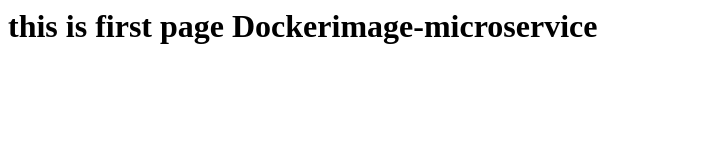
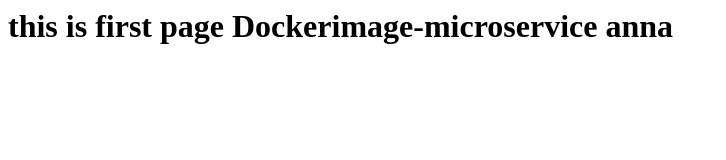
Before and after one commit to nages103/stastic, a plain HTML site: page index.html in a window 1280 px wide. Shown: the whole page, without its empty margins (0-726 px from the left). Drawn offline with Linux system fonts and the light colour scheme.

Commit message:
Update index.html

```diff
--- a/index.html
+++ b/index.html
@@ -1 +1 @@
-<h1>this is first page Dockerimage-microservice</h1>
+<h1>this is first page Dockerimage-microservice anna</h1>
```
